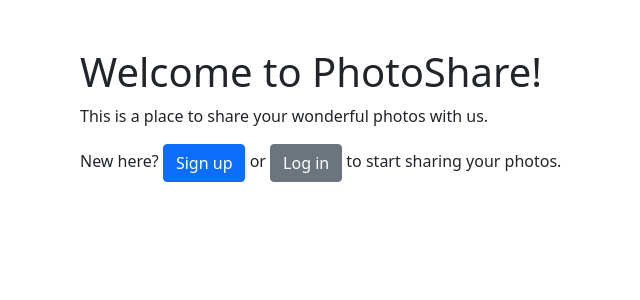
After one commit to LittleChihiro/Photo-Album, a Django app: page / in a window 1280 px wide. The commit adds this page. Shown: the top 300 px of the page, without its empty margins (2-642 px from the left). Run offline with Django 4.2, Linux system fonts and the light colour scheme.

Commit message:
Big Update!
Add Home page and change all links and update edit profile and add logout option and and and..

```diff
--- a/photos/templates/photos/gallery.html
+++ b/photos/templates/photos/gallery.html
@@ -21,12 +21,14 @@
 
     <nav class="navbar navbar-expand-lg navbar-light bg-light">
         <div class="container-fluid">
+            <a href="{% url 'home' %}" class="navbar-brand">PhotoShare</a>
             <div class="dropdown">
                 <button class="btn btn-secondary dropdown-toggle" type="button" id="dropdownMenuButton" data-bs-toggle="dropdown" aria-expanded="false">
                     <i class="bi bi-person-circle"></i> {{ request.user.username }}
                 </button>
                 <ul class="dropdown-menu" aria-labelledby="dropdownMenuButton">
                     <li><a class="dropdown-item" href="{% url 'profile' %}">Profile</a></li>
+                    <li><a class="dropdown-item" href="{% url 'logout' %}">Logout</a></li>
                 </ul>
             </div>
         </div>
@@ -62,10 +64,10 @@
 
                         {%endfor%}
 
+                        <a href="{% url 'home' %}" class="btn btn-dark btn-block btn-sm m-1">Home</a>
+
                         <a href="{% url 'add' %}" class="btn btn-dark btn-block btn-sm m-1">Add Photo</a>
 
-                        <button type="button" class="btn btn-dark btn-block btn-sm m-1"
-                            onclick="location.href='{% url 'login' %}'">Login</button>
                     </ul>
                 </div>
             </div>
--- /dev/null
+++ b/photos/templates/photos/home.html
@@ -0,0 +1,25 @@
+<!DOCTYPE html>
+<html lang="en">
+<head>
+    <meta charset="UTF-8">
+    <meta name="viewport" content="width=device-width, initial-scale=1.0">
+    <title>Welcome to PhotoShare</title>
+    <!-- Bootstrap CSS -->
+    <link href="https://cdn.jsdelivr.net/npm/bootstrap@5.0.0-beta1/dist/css/bootstrap.min.css" rel="stylesheet">
+</head>
+<body>
+<div class="container mt-5">
+    <h1>Welcome to PhotoShare!</h1>
+    <p>This is a place to share your wonderful photos with us.</p>
+
+    {% if user.is_authenticated %}
+        <p>Welcome back, {{ user.username }}! Explore amazing photos <a href="{% url 'gallery' %}">here</a>.</p>
+    {% else %}
+        <p>New here? <a href="{% url 'signup' %}" class="btn btn-primary">Sign up</a> or <a href="{% url 'login' %}" class="btn btn-secondary">Log in</a> to start sharing your photos.</p>
+    {% endif %}
+
+    </div>
+    <!-- Bootstrap JavaScript -->
+    <script src="https://cdn.jsdelivr.net/npm/bootstrap@5.0.0-beta1/dist/js/bootstrap.bundle.min.js"></script>
+</body>
+</html>
--- a/photos/templates/photos/login.html
+++ b/photos/templates/photos/login.html
@@ -22,7 +22,7 @@
                         <input type="password" name="password">
                         <button class="btn btn-dark my-3" type="submit">Login</button>
                         <a href="{% url 'signup' %}" class="btn btn-dark my-3">Sign Up</a>
-                        <a href="{% url 'gallery' %}" class="btn btn-dark my-3">Go Back</a>
+                        <a href="{% url 'home' %}" class="btn btn-dark my-3">Go Back</a>
                     </form>
 
                     {% if messages %}
--- a/photos/templates/photos/profile.html
+++ b/photos/templates/photos/profile.html
@@ -21,7 +21,7 @@
                 <a href="{% url 'edit_profile' %}" class="btn btn-primary">Edit Profile</a>
 
                 <!-- Button to Logout (URL needs to be adjusted) -->
-                <a href="{% url 'logout' %}" class="btn btn-danger">Logout</a>
+                <a href="{% url 'login' %}" class="btn btn-danger">Logout</a>
             </div>
         </div>
     </div>
--- a/photos/templates/photos/signup.html
+++ b/photos/templates/photos/signup.html
@@ -35,7 +35,7 @@
                             <input type="password" class="form-control" id="password2" name="password2" required>
                         </div>
                         <button type="submit" class="btn btn-dark">Sign Up</button>
-                        <a href="{% url 'gallery' %}" class="btn btn-dark my-3">Go Back</a>
+                        <a href="{% url 'home' %}" class="btn btn-dark my-3">Go Back</a>
 
                     </form>
 
--- a/photos/urls.py
+++ b/photos/urls.py
@@ -1,19 +1,18 @@
 import profile
 from django.urls import path
 from . import views
-from .views import loginUser
 from django.contrib.auth.views import LogoutView
+from .views import home, gallery, viewPhoto, addPhoto, loginUser, signup, profile, edit_profile
 
 urlpatterns = [
-    path('', views.gallery, name='gallery'),
-    path('photo/<str:pk>', views.viewPhoto, name='photo'),
-    path('add/', views.addPhoto, name='add'),
-
+    path('', home, name='home'),  # Home-Seite als die Standardseite
+    path('gallery/', gallery, name='gallery'),
+    path('photo/<str:pk>', viewPhoto, name='photo'),
+    path('add/', addPhoto, name='add'),
     path('login/', loginUser, name='login'),
-    path('signup/', views.signup, name='signup'),
-
-    path('edit_profile/', views.edit_profile, name='edit_profile'),
-    path('logout/', LogoutView.as_view(), name='logout'),
+    path('signup/', signup, name='signup'),
+    path('profile/', profile, name='profile'),
+    path('edit_profile/', edit_profile, name='edit_profile'),
     path('logout/', LogoutView.as_view(next_page='home'), name='logout'),
-    path('profile/', profile, name='profile'),
-    ]
+    # ... andere URL-Patterns ...
+]
--- a/photos/views.py
+++ b/photos/views.py
@@ -4,7 +4,6 @@ from django.contrib import messages
 from django.contrib.auth.forms import UserCreationForm, UserChangeForm
 from django.contrib.auth import authenticate, login
 from django.contrib.auth.decorators import login_required
-from .views import profile
 
 # Create your views here.
 
@@ -64,6 +63,7 @@ def loginUser(request):
         username = request.POST['username']
         password = request.POST['password']
         user = authenticate(request, username=username, password=password)
+
         if user is not None:
             login(request, user)
             return redirect('gallery')
@@ -71,24 +71,20 @@ def loginUser(request):
             messages.error(request, "Invalid username or password.")
     return render(request, 'photos/login.html')
 
+
 def signup(request):
     if request.method == 'POST':
         form = UserCreationForm(request.POST)
         if form.is_valid():
             form.save()
-            username = form.cleaned_data.get('username')
-            raw_password = form.cleaned_data.get('password1')
-            user = authenticate(username=username, password=raw_password)
-            login(request, user)
-            return redirect('gallery')  # Redirect to a desired page
-        else:
-            messages.error(request, "Error")
+            return redirect('login')  # Oder eine andere Seite nach der Registrierung
     else:
         form = UserCreationForm()
     return render(request, 'photos/signup.html', {'form': form})
 
+
 def profile(request):
-    return render(request, 'profile.html')
+    return render(request, 'photos/profile.html')
 
 def edit_profile(request):
 
@@ -102,4 +98,8 @@ def edit_profile(request):
     else:
         form = UserChangeForm(instance=request.user)
 
-    return render(request, 'edit_profile.html', {'form': form})
+    return render(request, 'photos/edit_profile.html', {'form': form})
+
+
+def home(request):
+    return render(request, 'photos/home.html')
--- a/photoshare/settings.py
+++ b/photoshare/settings.py
@@ -131,3 +131,6 @@ STATIC_ROOT = BASE_DIR / 'staticfiles'
 # https://docs.djangoproject.com/en/4.2/ref/settings/#default-auto-field
 
 DEFAULT_AUTO_FIELD = 'django.db.models.BigAutoField'
+
+LOGIN_REDIRECT_URL = 'home'
+LOGOUT_REDIRECT_URL = 'home'
```
Also changed, not shown: photos/templates/photos/edit_profile.html (+18 -5 lines).
